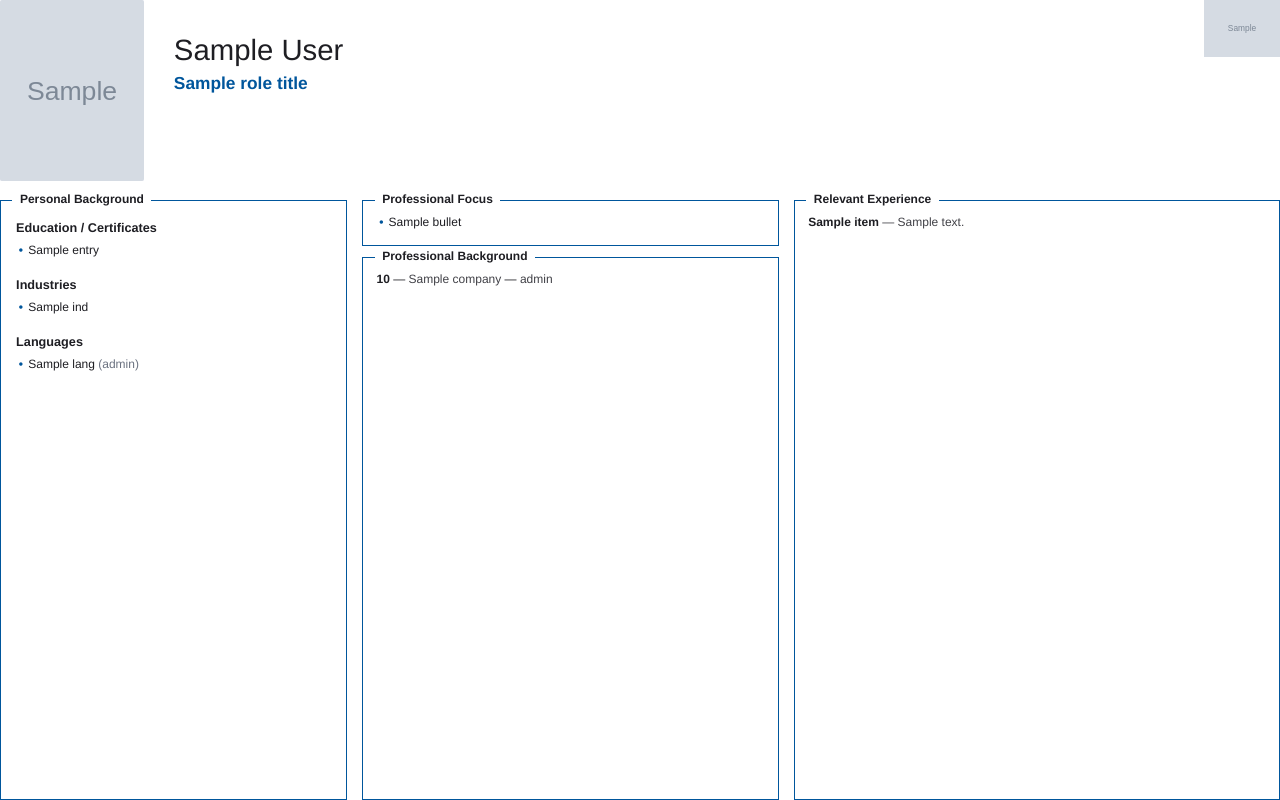
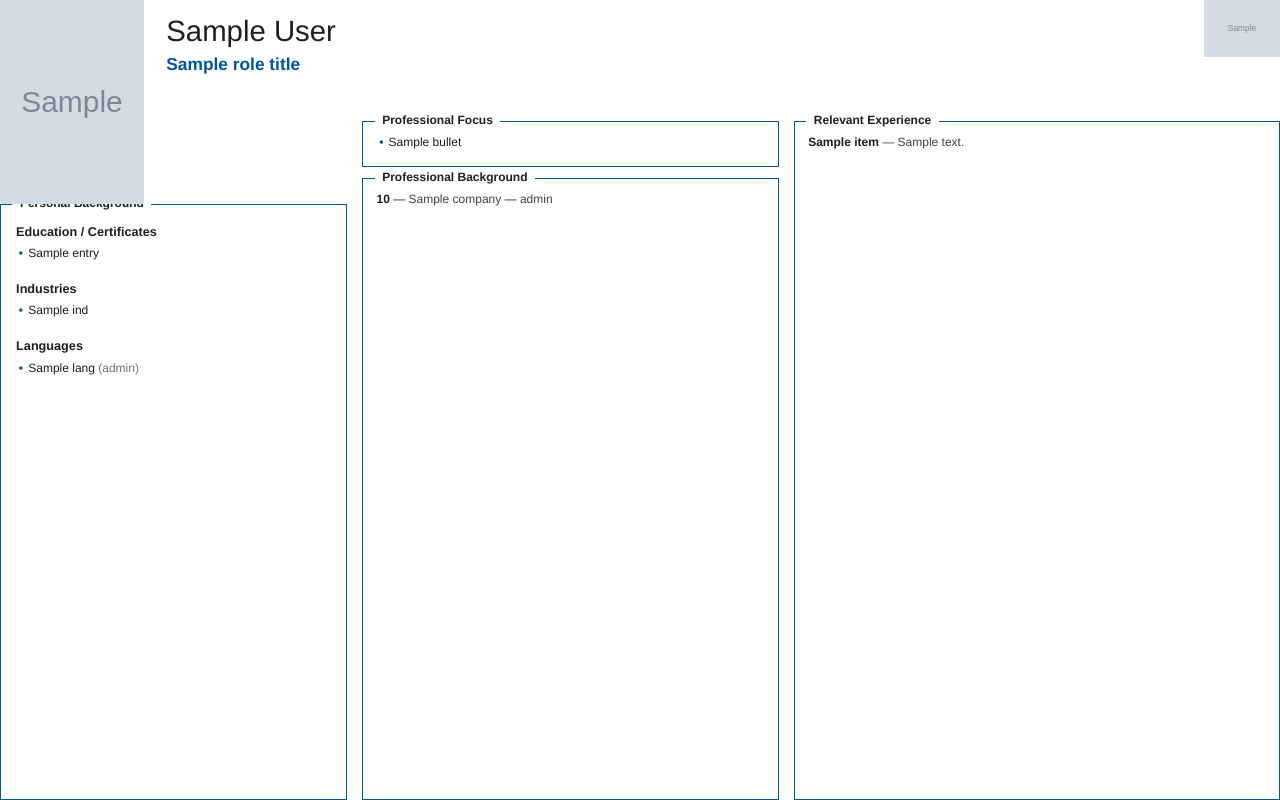
Before and after one commit to zalkardas-source/QCV_Software, a Python web app: template backend/templates/cv_profile.html in a window 1280 px wide. Run offline with Jinja, Linux system fonts and the light colour scheme; the template is opened without the code that fills it: most values are stand-ins (such as "Sample title", 1, 10 or a date in 2020); grey boxes marked "Sample" are stand-in pictures.

Commit message:
feat: photo overhangs into left column, Personal Background drops below it
Second try at the BearingPoint staggered-top look — this time with a
minimal-invasive change that keeps the proven flex+grid skeleton intact.

What changed:

- Header strip is now SHORT (32mm). It carries only the name/role
  (margin-left:44mm to clear the photo area) and the logo (absolute,
  top-right).
- Photo + photo-placeholder are absolutely positioned at top-left, 54mm
  tall — TALLER than the 32mm header. They visibly hang ~22mm down into
  the body area, sitting in the left column's top region.
- Left column gets a class .col-left whose first box has margin-top:22mm,
  so its top border sits exactly at the bottom edge of the overhanging
  photo. Middle and right columns start at body top (high), Personal
  Background starts ~22mm lower. That's the staggered offset.

No restructuring of the 3-column body, no new flex containers per
column, no overlapping-box risk like the previous attempt.

Co-Authored-By: Claude Opus 4.7 (1M context) <noreply@anthropic.com>

```diff
--- a/backend/templates/cv_profile.html
+++ b/backend/templates/cv_profile.html
@@ -29,26 +29,34 @@
         flex-direction: column;
     }
 
-    /* ── HEADER ─────────────────────────────────────────────── */
+    /* ── HEADER ─────────────────────────────────────────────────
+       The header is a SHORT strip (32mm) holding the name+role and the
+       logo. The photo is absolutely positioned at the top-left and is
+       intentionally TALLER than the header (54mm), so it sticks down
+       into the body area of the page — directly into the left column.
+       The Personal Background box then sits below that overhanging
+       photo via margin-top on .col-left .box, while the middle/right
+       boxes start at the (high) body top. Result: the staggered
+       BearingPoint top line.                                            */
     .header {
-        display: flex;
-        align-items: flex-start;
-        gap: 8mm;
-        padding-bottom: 5mm;
         position: relative;
         flex: 0 0 auto;
+        height: 32mm;
+        padding-bottom: 4mm;
     }
-    .header .photo {
+    .header .photo,
+    .header .photo-placeholder {
+        position: absolute;
+        top: 0;
+        left: 0;
         width: 38mm;
-        height: 48mm;
+        height: 54mm;
         background: #e1e6ee;
         border-radius: 0.6mm;
         object-fit: cover;
-        flex-shrink: 0;
+        z-index: 1;
     }
     .header .photo-placeholder {
-        width: 38mm;
-        height: 48mm;
         background: #00569c;
         color: white;
         font-weight: 700;
@@ -56,12 +64,10 @@
         display: flex;
         align-items: center;
         justify-content: center;
-        border-radius: 0.6mm;
-        flex-shrink: 0;
     }
     .header .name-block {
-        flex: 1;
-        padding-top: 9mm;
+        margin-left: 44mm;
+        padding-top: 4mm;
     }
     .header .name {
         font-size: 22pt;
@@ -113,6 +119,12 @@
     }
     .col > .box:last-child {
         flex: 1 1 auto;
+    }
+    /* Left column starts LOWER so its top edge sits just below the photo
+       that overhangs from the header (54mm photo - 32mm header = 22mm).
+       The middle and right columns keep starting at body top. */
+    .col-left > .box:first-child {
+        margin-top: 22mm;
     }
 
     /* ── NOTCHED BOX ────────────────────────────────────────── */
@@ -237,7 +249,7 @@
 <div class="body">
 
     {# ── LEFT: Personal Background ───────────────────────────── #}
-    <div class="col">
+    <div class="col col-left">
         <div class="box personal-background">
             <div class="box-title">Personal Background</div>
 
```
